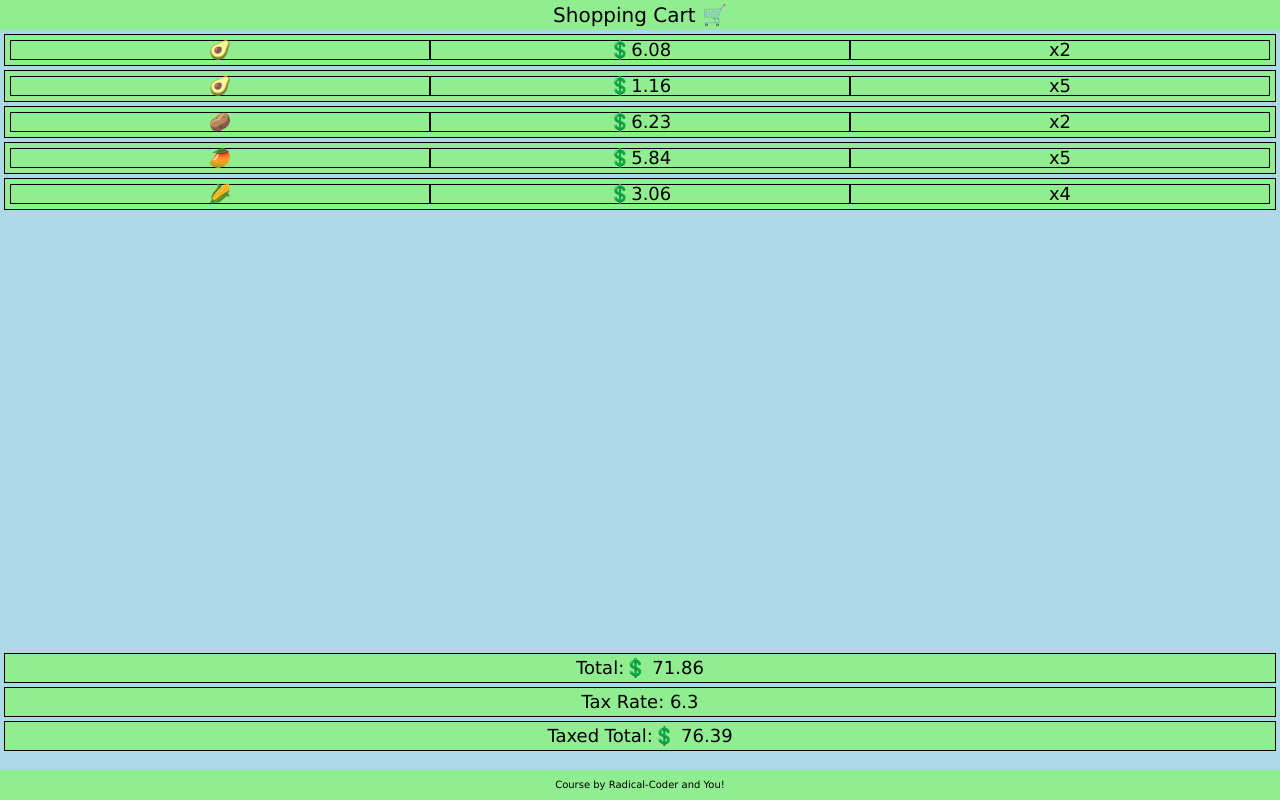
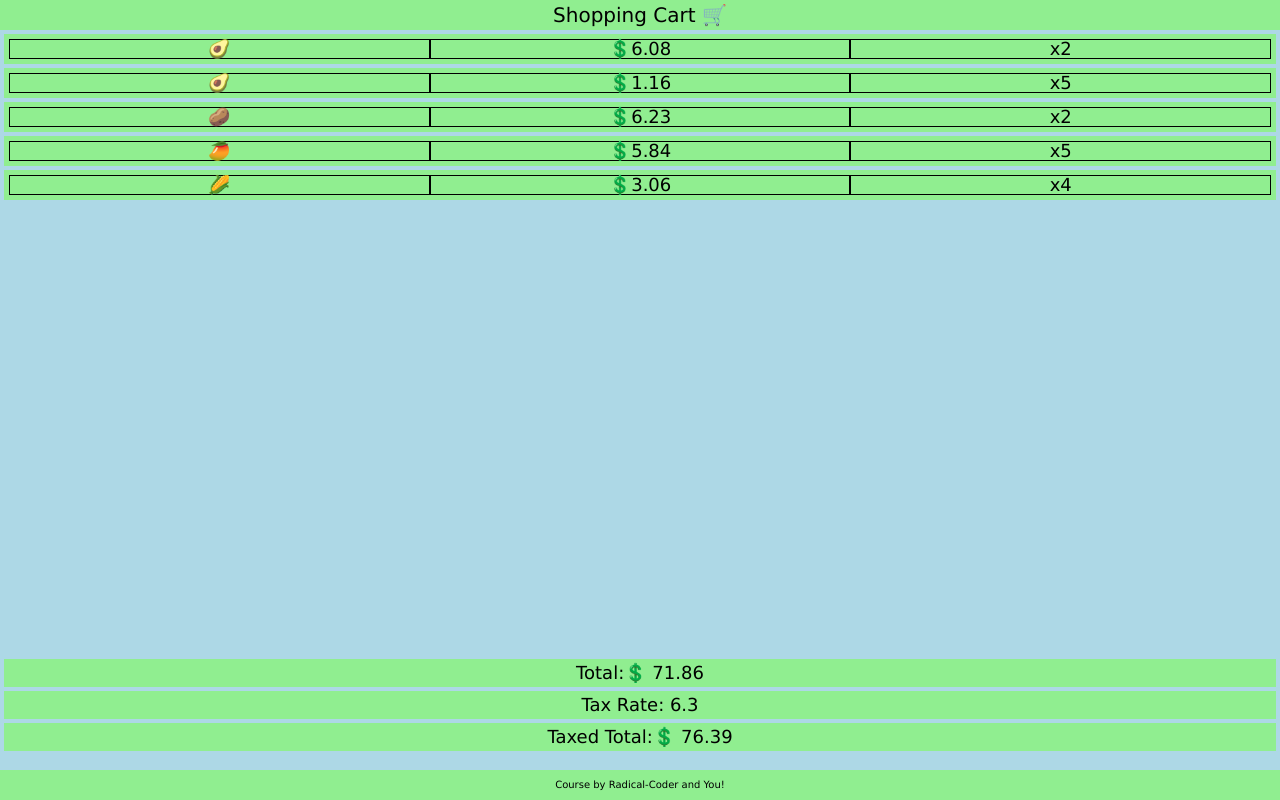
Before and after one commit to PetriDamous/shopping-cart, a website built with webpack: page index.html in a window 1280 px wide. Built offline with nearby package versions, Linux system fonts and the light colour scheme.

Commit message:
Took out border

```diff
--- a/index.css
+++ b/index.css
@@ -50,7 +50,7 @@ footer {
 
 .product,
 .summary div {
-    border: 0.1rem solid black;
+    /* border: 0.1rem solid black; */
     font-size: 1.8rem;
     display: flex;
     font-size: 1.8rem;
```
